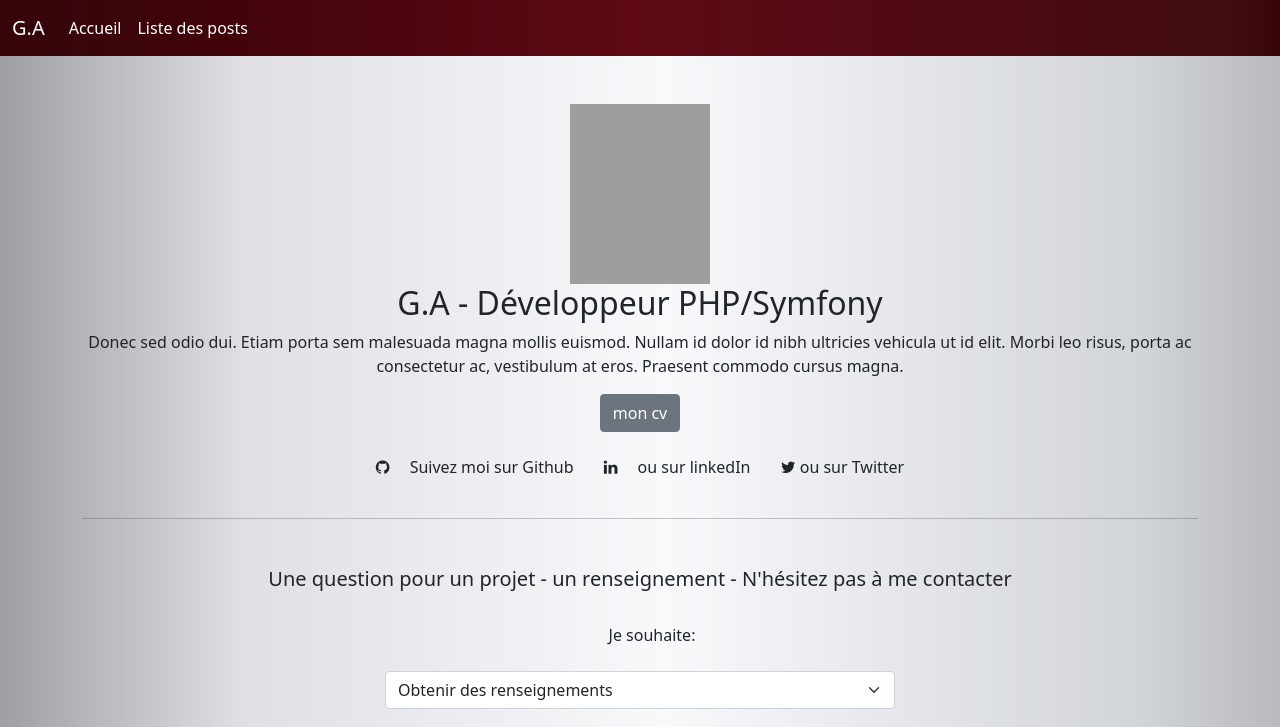
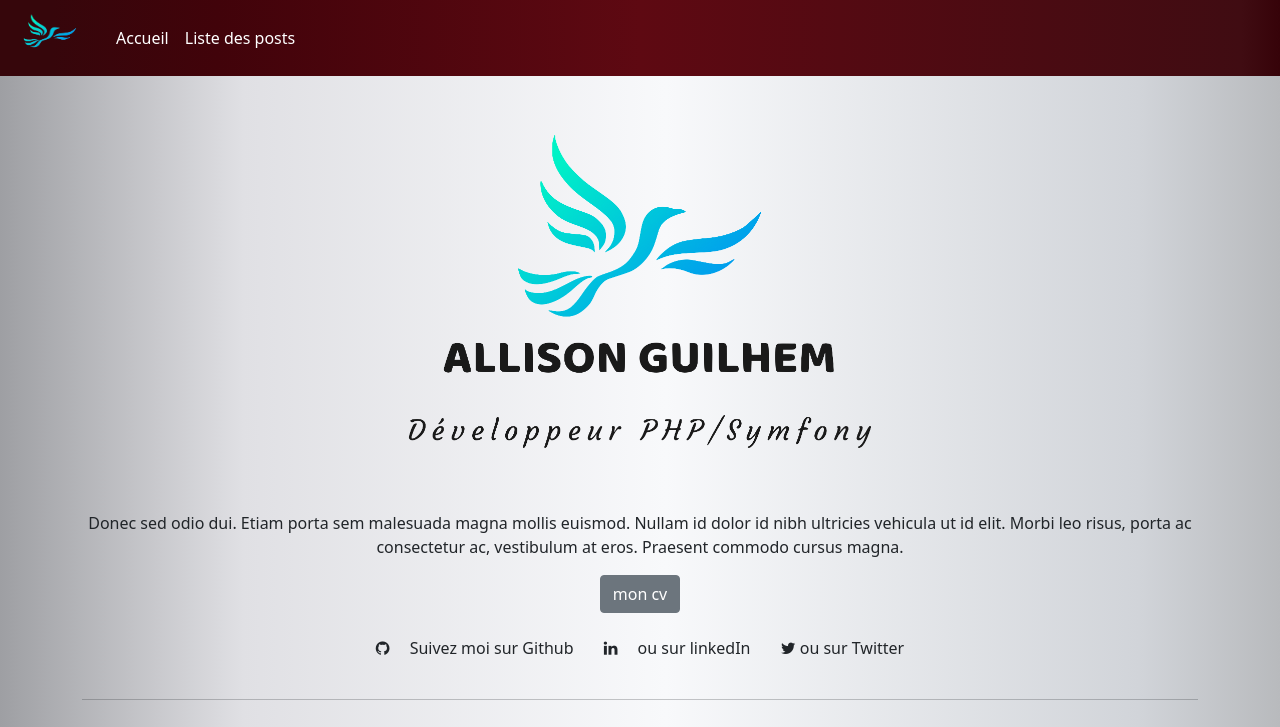
Before and after one commit to alli83/projet5, a PHP site: template templates/frontoffice/accueil.html.twig in a window 1280 px wide. Shown: the top 727 px of the page. Run offline with PHP 8.4, Linux system fonts and the light colour scheme; the template is opened without the code that fills it, so the values that code supplies are empty; some libraries are stand-ins or nearby versions; grey boxes are pictures that could not be loaded.

Commit message:
maj gitignore + logo

```diff
--- a/templates/frontoffice/accueil.html.twig
+++ b/templates/frontoffice/accueil.html.twig
@@ -6,9 +6,7 @@
 
   <div class="row">
     <div class="col-lg-12">
-      <img class=" center" src="images/profile.jpeg" alt="profile picture A.G" width="140" height="180">
-
-      <h2>G.A - Développeur PHP/Symfony</h2>
+      <img class="center mb-4" src="images/profile.jpeg" alt="profile picture A.G" width="45%">
       <p>Donec sed odio dui. Etiam porta sem malesuada magna mollis euismod. Nullam id dolor id nibh ultricies
         vehicula
         ut id elit. Morbi leo risus, porta ac consectetur ac, vestibulum at eros. Praesent commodo cursus magna.</p>
--- a/templates/frontoffice/base.html.twig
+++ b/templates/frontoffice/base.html.twig
@@ -16,7 +16,8 @@
 <body>
     <nav class="navbar navbar-expand-lg navbar-dark theme">
         <div class="container-fluid">
-            <a class="navbar-brand" href="/">G.A</a>
+            <a class="navbar-brand" href="/"><img src="images/logo.jpeg" width="80" height="50"
+                    class="d-inline-block align-top" alt=""></a>
             <button class="navbar-toggler" type="button" data-bs-toggle="collapse" data-bs-target="#navbarScroll"
                 aria-controls="navbarScroll" aria-expanded="false" aria-label="Toggle navigation">
                 <span class="navbar-toggler-icon"></span>
```
Also changed, not shown: public/images/logo.jpeg (added), public/images/profile.jpeg (added), 1 other file.
